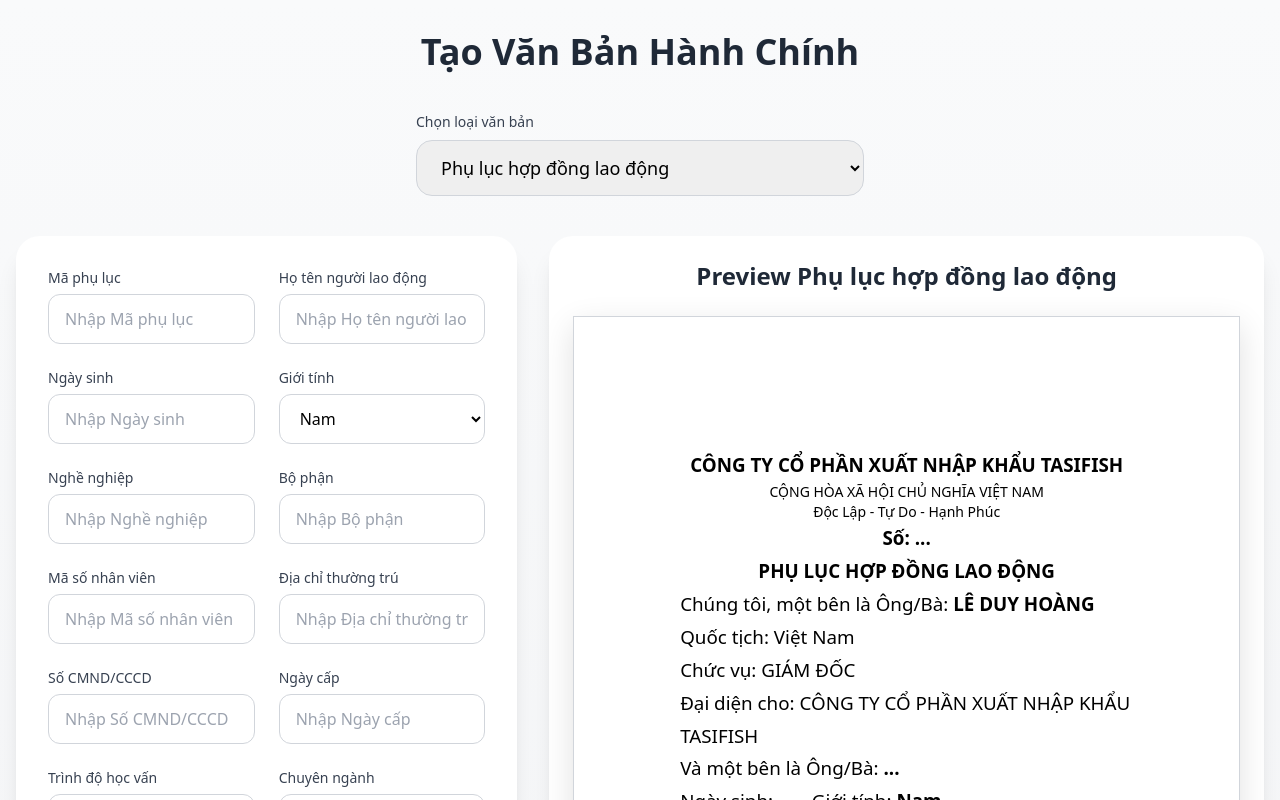
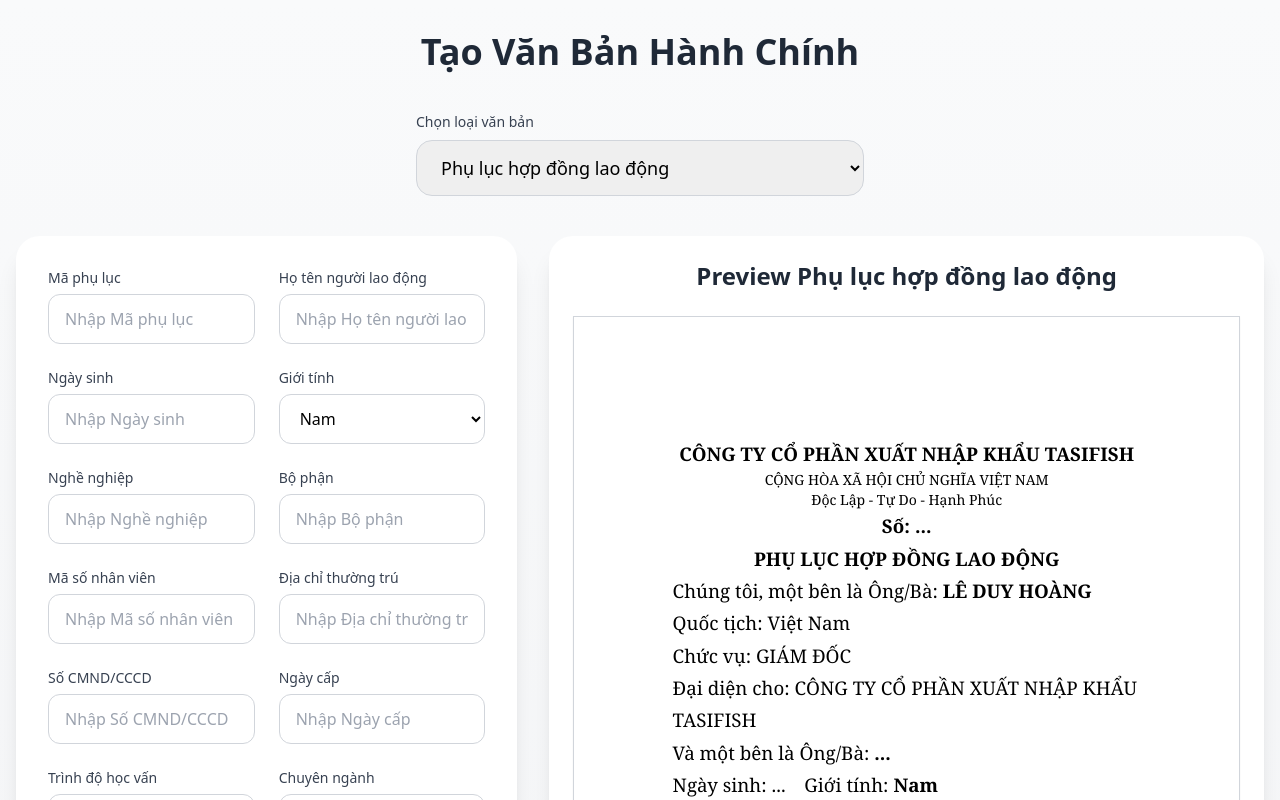
Before and after one commit to thvnn116/document-generator, a Next.js app: page / in a window 1280 px wide. Shown: the top 800 px of the page. Built offline with nearby package versions, Linux system fonts and the light colour scheme.

Commit message:
Update index.js

```diff
--- a/pages/index.js
+++ b/pages/index.js
@@ -85,7 +85,6 @@
     }
   };
 
-  // Render preview động
   const renderPreview = (template, data) => {
     let html = template;
     Object.keys(data).forEach(key => {
@@ -162,23 +161,21 @@
             </form>
           </div>
 
-          {/* Preview - Tối ưu theo phong cách website bạn gửi */}
+          {/* Preview - Đã tối ưu chữ ký */}
           <div className="xl:col-span-7 bg-white rounded-3xl shadow-xl p-6 overflow-hidden">
             <h2 className="text-2xl font-bold text-gray-800 mb-6 text-center">
               Preview {currentType.name}
             </h2>
 
-            <div className="preview-container mx-auto" style={{ maxWidth: '100%' }}>
             <div
-                className="preview-paper contract-mode bg-white border border-gray-300 shadow-lg mx-auto overflow-auto"
+              className="preview-paper mx-auto bg-white border border-gray-300 shadow-sm overflow-auto font-serif"
               style={{
                 width: '100%',
-                  maxWidth: '850px',           // Tăng rộng hơn
+                maxWidth: '880px',
                 minHeight: '1050px',
-                  padding: '35mm 28mm',        // Lề gần với A4 thực tế
-                  lineHeight: '1.75',
+                padding: '32mm 26mm',
+                lineHeight: '1.72',
                 fontSize: '14.1pt',
-                  boxShadow: '0 10px 30px rgba(0, 0, 0, 0.12)',
               }}
               dangerouslySetInnerHTML={{
                 __html: renderPreview(currentType.previewTemplate, formData)
@@ -188,6 +185,5 @@
         </div>
       </div>
     </div>
-    </div>
   );
 }
```
Lines whose indentation alone changed are shown as unchanged.
